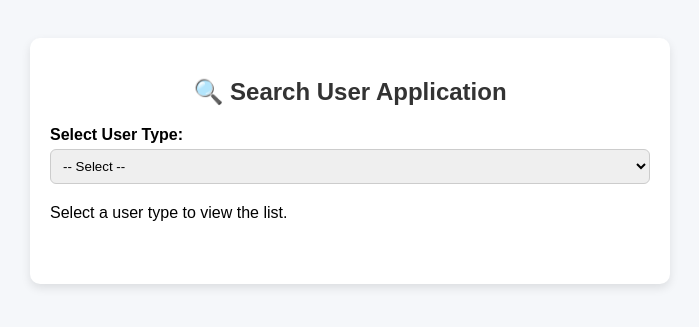
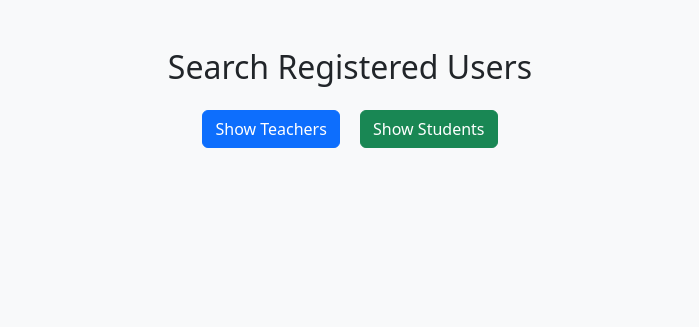
Before and after one commit to Sathyanarayanan2202/ui_project, a Flask app: page /search in a window 1280 px wide. Shown: the top 327 px of the page, without its empty margins (290-989 px from the left). Run offline with Flask 3, Linux system fonts and the light colour scheme.

Commit message:
Update search.html

```diff
--- a/Student Portal/templates/search.html
+++ b/Student Portal/templates/search.html
@@ -3,54 +3,66 @@
 <head>
     <meta charset="UTF-8">
     <meta name="viewport" content="width=device-width, initial-scale=1.0">
-    <title>Search User</title>
-    <link rel="stylesheet" href="{{ url_for('static', filename='css/search.css') }}">
+    <title>Search Users</title>
+    <link rel="stylesheet" href="https://cdn.jsdelivr.net/npm/bootstrap@5.3.2/dist/css/bootstrap.min.css">
+    <script>
+        async function fetchUsers(usertype) {
+            document.getElementById("userList").innerHTML = "<p>Loading...</p>";
+
+            const response = await fetch(`/get_users/${usertype}`);
+            const users = await response.json();
+
+            if (users.length === 0) {
+                document.getElementById("userList").innerHTML = "<p>No users found.</p>";
+                return;
+            }
+
+            let html = `<h4 class='mt-3'>${usertype.charAt(0).toUpperCase() + usertype.slice(1)} List</h4>`;
+            html += "<ul class='list-group'>";
+            users.forEach(u => {
+                html += `<li class='list-group-item d-flex justify-content-between align-items-center'>
+                            ${u.Name} (${u.RegNo})
+                            <button class='btn btn-sm btn-info' onclick="fetchDetails('${u.RegNo}')">View</button>
+                         </li>`;
+            });
+            html += "</ul>";
+            document.getElementById("userList").innerHTML = html;
+        }
+
+        async function fetchDetails(regno) {
+            const response = await fetch(`/get_user_details/${regno}`);
+            const user = await response.json();
+
+            if (Object.keys(user).length === 0) {
+                document.getElementById("details").innerHTML = "<p>No details found.</p>";
+                return;
+            }
+
+            let html = `<h5 class='mt-3'>User Details</h5>
+                        <table class='table table-bordered mt-2'>
+                            <tr><th>RegNo</th><td>${user.RegNo}</td></tr>
+                            <tr><th>User Type</th><td>${user.UserType}</td></tr>
+                            <tr><th>Name</th><td>${user.Name}</td></tr>
+                            <tr><th>Email</th><td>${user.Email}</td></tr>
+                            <tr><th>Phone</th><td>${user.Phone}</td></tr>
+                            <tr><th>Address</th><td>${user.Address}</td></tr>
+                            <tr><th>DOB</th><td>${user.DOB}</td></tr>
+                        </table>`;
+            document.getElementById("details").innerHTML = html;
+        }
+    </script>
 </head>
-<body>
-    <div class="container">
-        <h2>🔍 Search User Application</h2>
+<body class="bg-light">
+    <div class="container mt-5">
+        <h2 class="text-center mb-4">Search Registered Users</h2>
 
-        <!-- User Type Selector -->
-        <label for="usertype">Select User Type:</label>
-        <select id="usertype" name="usertype">
-            <option value="">-- Select --</option>
-            <option value="student">Student</option>
-            <option value="teacher">Teacher</option>
-        </select>
-
-        <!-- User List -->
-        <div id="userList" class="user-list">
-            <p>Select a user type to view the list.</p>
+        <div class="text-center">
+            <button class="btn btn-primary me-3" onclick="fetchUsers('teacher')">Show Teachers</button>
+            <button class="btn btn-success" onclick="fetchUsers('student')">Show Students</button>
         </div>
 
-        <!-- Application Form Display -->
-        <div id="userDetails" class="user-details hidden">
-            <h3>Application Form</h3>
-            <div class="form-section">
-                <label>Reg. No:</label>
-                <input type="text" id="regno" readonly>
-
-                <label>User Type:</label>
-                <input type="text" id="type" readonly>
-
-                <label>Name:</label>
-                <input type="text" id="name" readonly>
-
-                <label>Email:</label>
-                <input type="text" id="email" readonly>
-
-                <label>Phone:</label>
-                <input type="text" id="phone" readonly>
-
-                <label>Address:</label>
-                <textarea id="address" readonly></textarea>
-
-                <label>Date of Birth:</label>
-                <input type="text" id="dob" readonly>
-            </div>
-        </div>
+        <div id="userList" class="mt-4"></div>
+        <div id="details" class="mt-4"></div>
     </div>
-
-    <script src="{{ url_for('static', filename='js/search.js') }}"></script>
 </body>
 </html>
```
